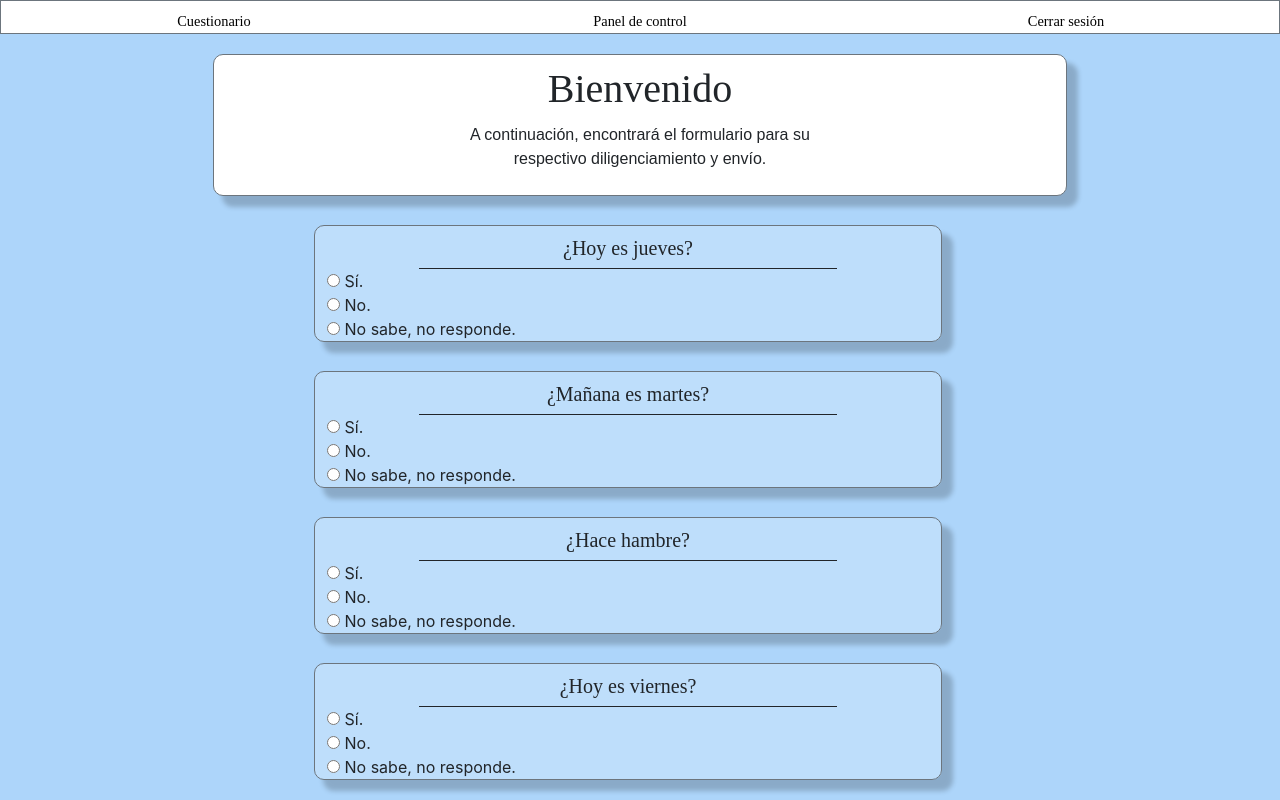
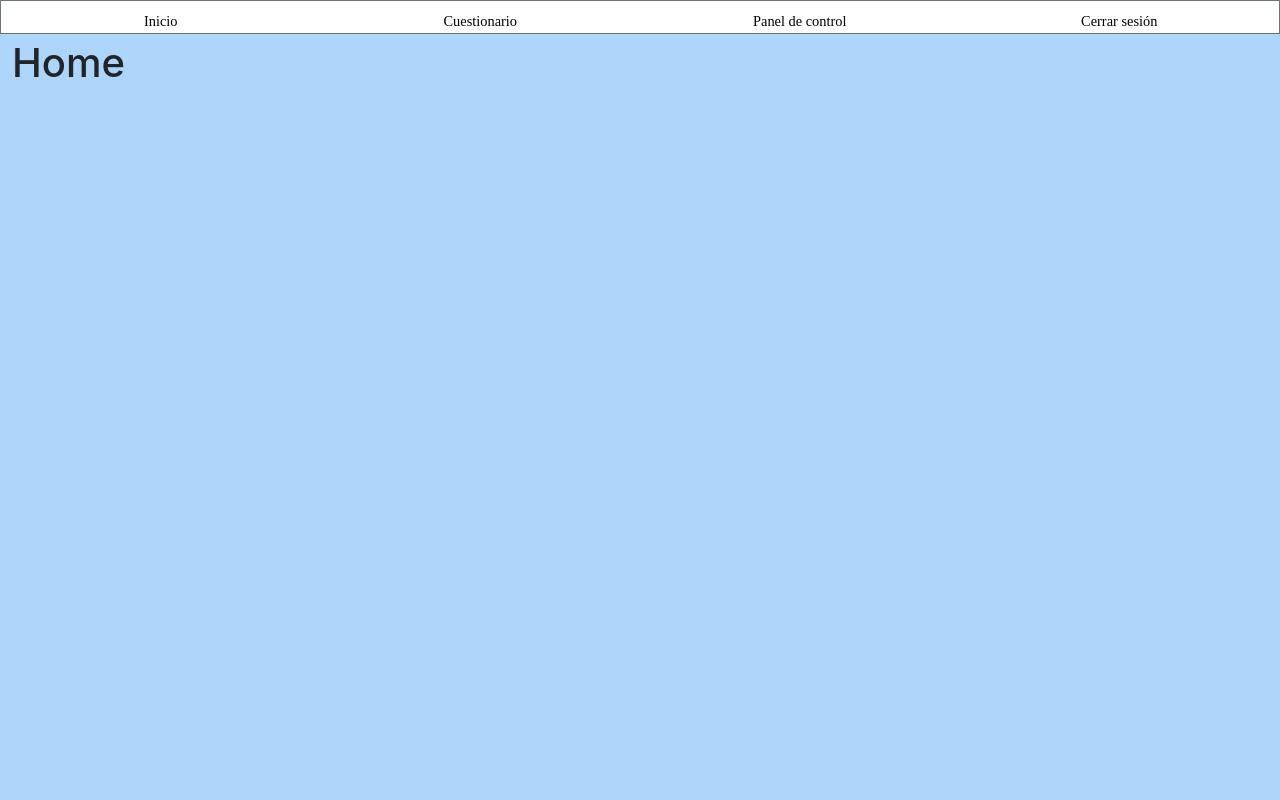
Before and after one commit to kmilom/michaeliba-front, a React (Create React App) app: page / in a window 1280 px wide. Shown: the top 800 px of the page. Built offline with nearby package versions, Linux system fonts and the light colour scheme.

Commit message:
Corregido diseño de gestor de asambleas

```diff
--- a/src/App.css
+++ b/src/App.css
@@ -1,57 +1,52 @@
-#fondo{
-    background-color: #add5fa;
-    min-height:100vh;
+#asambleas{
+    border-radius: 10px;
+    background-color: #d7e6f37a;
+    margin-left: 50px;
+    margin-top: 25px;
+    box-shadow: 10px 10px 5px 1px rgba(0, 0, 0, 0.2);
+    font-family: 'Times New Roman';
 }
-
 #body{
     background-color: #add5fa;
 }
-
-#saludo{
-    font-family: 'Times New Roman';
+#box{
+    background-color:  rgba(252, 252, 252, 0.2);
+    box-shadow: 10px 10px 5px 1px rgba(0, 0, 0, 0.2);
+    margin-top: 5px;
+    border-radius: 10px;
 }
-
-#texto{
-    font-family: Arial;
-}
-
 #caja{
     background-color:white;
     margin-top: 15px;
     box-shadow: 10px 10px 5px 1px rgba(0, 0, 0, 0.2);
     border-radius: 10px;
 }
-
+#fondo{
+    background-color: #add5fa;
+    min-height:100vh;
+}
 #head{
     background-color: white;
     font-size: 90%;
     color: black;
     margin-bottom: 5px;
 }
-
-#box{
-    background-color:  rgba(252, 252, 252, 0.2);
-    box-shadow: 10px 10px 5px 1px rgba(0, 0, 0, 0.2);
-    margin-top: 5px;
-    border-radius: 10px;
-}
-
 #panel{
     background-color: #fafaf8d7;
     min-height: 100vh;
 }
-
-#asambleas{
-    border-radius: 10px;
-    background-color: #d7e6f37a;
+#saludo{
+    font-family: 'Times New Roman';
 }
-
-.text-decoration-none{
-    color: black;
-    margin-top:10px;
+#texto{
+    font-family: Arial;
 }
 
 .text-center{
     font-family: 'Times New Roman';
     margin-top:10px;
 }
+.text-decoration-none{
+    color: black;
+    margin-top:10px;
+}
--- a/src/App.js
+++ b/src/App.js
@@ -2,6 +2,7 @@ import { Container } from 'react-bootstrap';
 import './App.css';
 import {BrowserRouter, Routes, Route} from "react-router-dom";
 import Header from './components/Header';
+import Home from "./Pages/Home";
 import Formulario from "./Pages/Formulario";
 import Dashboard from "./Pages/Dashboard";
 import AdministrarUsuarios from "./components/AdministrarUsuarios";
@@ -17,7 +18,8 @@ function App() {
           <BrowserRouter>
             <Header />
             <Routes>
-              <Route path="/" element={<Formulario />} />
+              <Route path='/' element={<Home />} />
+              <Route path="/formulario" element={<Formulario />} />
               <Route path="/dashboard" element={<Dashboard />}>
                 <Route path="administrar-usuarios" element={<AdministrarUsuarios />} />
                 <Route path="" element={<GestionarAsambleas />} />
--- /dev/null
+++ b/src/Pages/Home.js
@@ -0,0 +1,7 @@
+import React from "react";
+
+export default function Home () {
+    return(
+        <h1>Home</h1>
+    );
+}
--- a/src/components/Asamblea.js
+++ b/src/components/Asamblea.js
@@ -2,18 +2,19 @@ import React from "react";
 import { Col, Row } from "react-bootstrap";
 import { useParams } from "react-router-dom";
 import { vectorPreguntas } from "../utils/Info";
+import CrearPregunta from "./CrearPregunta";
 
 export default function Asamblea (){
     const params  = useParams();
-
-    let preguntas = vectorPreguntas.filter(pregunta => pregunta.idAsamblea === Number(params.idAsamblea));
+    let idAsamblea = Number(params.idAsamblea);
+    let preguntas = vectorPreguntas.filter(pregunta => pregunta.idAsamblea === idAsamblea);
 
     return(
         <Row>
+            <CrearPregunta props={idAsamblea} />
             {preguntas.map((p) =>
-            <Col xs={{ span: 6, offset: 3 }} className="text-center">
-                {p.pregunta}
-            </Col>)}
+                <Col key={p.id} xs={{ span: 6, offset: 3 }} className="text-center border">{p.pregunta}</Col>
+            )}
         </Row>
     );
 }
--- a/src/components/CrearPregunta.js
+++ b/src/components/CrearPregunta.js
@@ -1,7 +1,8 @@
 import React, { useState } from "react";
 import { Row, Col, Button, Modal, Form } from "react-bootstrap";
+//import { vectorPreguntas } from "../utils/Info";
 
-export default function CrearPregunta (){
+export default function CrearPregunta (props){
 
     const [show, setShow] = useState(false);
 
--- a/src/components/GestionarAsambleas.js
+++ b/src/components/GestionarAsambleas.js
@@ -4,21 +4,26 @@ import { vectorAsambleas } from "../utils/Info";
 import { Link } from "react-router-dom";
 
 export default function GestionarAsambleas (){
-
     return(
-        <Row>
-            <Col xs={{ span: 8, offset: 2 }} className="text-center"><h1>Gestionar asambleas</h1></Col>
-            <Col xs={{ span:6, offset: 3 }}>
-            {vectorAsambleas.map((asamblea)=>
-            <Link key={asamblea.id} to={`asamblea/${asamblea.id}`}>
-                <Col className="text-center text-decoration-none border border-secondary" id="asambleas">
-                    <Row>
-                        <Col xs={{ span:8, offset: 2 }} className="text-center"><h4>{asamblea.nombre}</h4></Col>
-                    </Row>
-                    <Col>Aqui va a ir la informacion concerniente a la asamblea</Col>
+        <>
+            <Row>
+                <Col xs={{ span: 8, offset: 2 }} className="text-center"><h1>Gestionar asambleas</h1></Col>
+            </Row>
+            <Row>{vectorAsambleas.map((asamblea)=>
+                <Col key={asamblea.id} id="asambleas" className="border" xs={{ span: 8, offset: 2 }} lg={{ span: 5 }} >
+                    <Link to={`asamblea/${asamblea.id}`} className="text-decoration-none" >
+                        <Row>
+                            <Col xs={{ span: 6, offset: 3 }} className="text-center border-bottom border-dark">{asamblea.barrio}</Col>
+                        </Row>
+                        <Row>
+                            <Col>{asamblea.fecha}</Col>
+                        </Row>
+                        <Row>
+                            <Col>Informacion adicional sobre asambleas</Col>
+                        </Row>
+                    </Link>
                 </Col>
-            </Link>)}
-            </Col>
-        </Row>
+            )}</Row>
+        </>
     );
 }
--- a/src/components/Header.js
+++ b/src/components/Header.js
@@ -7,13 +7,13 @@ const Header = () => {
         <Row id="head" className="border border-secondary">
             <Col>
                 <Row>
-                    <Col xs={{ span: 4 }} className="text-center"><Link className="text-decoration-none" to='/'>Cuestionario</Link></Col>
-                    <Col xs={{ span: 4 }} className="text-center"><Link className="text-decoration-none" to='/dashboard'>Panel de control</Link></Col>
-                    <Col xs={{ span: 4 }} className="text-center">Cerrar sesi&oacute;n</Col>
+                    <Col xs={{ span: 3 }} className="text-center"><Link className="text-decoration-none" to='/'>Inicio</Link></Col>
+                    <Col xs={{ span: 3 }} className="text-center"><Link className="text-decoration-none" to='/formulario'>Cuestionario</Link></Col>
+                    <Col xs={{ span: 3 }} className="text-center"><Link className="text-decoration-none" to='/dashboard'>Panel de control</Link></Col>
+                    <Col xs={{ span: 3 }} className="text-center">Cerrar sesi&oacute;n</Col>
                 </Row>
             </Col>
         </Row>
-
     );
 }
 
--- a/src/components/Pregunta.js
+++ b/src/components/Pregunta.js
@@ -1,18 +1,29 @@
 import React from "react";
-import { Row, Col } from "react-bootstrap";
+import { Row, Col, Form } from "react-bootstrap";
+import { vectorPosiblesRespuestas } from "../utils/Info";
+
+
+/*<div>
+                            <input type="radio" value="yes" name={pregunta.id} /> S&iacute;. <br/>
+                            <input type="radio" value="no" name={pregunta.id} /> No. <br/>
+                            <input type="radio" value="non" name={pregunta.id} /> No sabe, no responde. <br/>
+                        </div>  */
 
 const Pregunta = ({pregunta}) => {
+    let respuestas = vectorPosiblesRespuestas.filter(element => element.idPregunta === pregunta.id)
     return(
         <>
             <Row>
                 <Col xs={{ span: 6, offset: 3 }} className="border border-secondary mb-4" id="box">
                     <Row><Col xs={{ span: 8, offset: 2 }} className="text-center border-bottom border-dark"><h5>¿{pregunta.pregunta}?</h5></Col></Row>
                     <Row>
-                        <div>
-                            <input type="radio" value="yes" name={pregunta.id} /> S&iacute;. <br/>
-                            <input type="radio" value="no" name={pregunta.id} /> No. <br/>
-                            <input type="radio" value="non" name={pregunta.id} /> No sabe, no responde. <br/>
-                        </div>
+                        <Col>
+                        {respuestas.map((respuesta)=>
+                                <Col key={respuesta.id}>
+                                    <input type="radio" value={respuesta.respuesta} name={pregunta.id}>{respuesta.respuesta}</input><br/>
+                                </Col>
+                            )}
+                        </Col>
                     </Row>
                 </Col>
             </Row>
--- a/src/utils/Info.js
+++ b/src/utils/Info.js
@@ -1,14 +1,23 @@
-
 export const vectorAsambleas = [
-    {id:1, nombre:"Primera reunion"},
-    {id:2, nombre:"segunda reunion"}
-]
+    {id:1, barrio: "etapa 1", fecha: "2022/10/31"},
+    {id:2, barrio: "etapa 2", fecha: "2022/11/01"},
+    {id:3, barrio: "etapa 3", fecha: "2022/11/03"}
+];
 
 export const vectorPreguntas = [
     {id:1, pregunta:"Hoy es jueves", idAsamblea:1},
     {id:2, pregunta:"Mañana es martes", idAsamblea:1},
-    {id:3, pregunta:"Hace hambre", idAsamblea:1},
-    {id:4, pregunta:"Hoy es viernes", idAsamblea:2},
-    {id:5, pregunta:"Mañana es lunes", idAsamblea:2},
-    {id:6, pregunta:"Hace frio", idAsamblea:2}
+    {id:3, pregunta:"Hace hambre", idAsamblea:1}
 ];
+
+export const vectorPosiblesRespuestas = [
+    {id: 1, respuesta: "Sí", idPregunta: 1},
+    {id: 2, respuesta: "No", idPregunta: 1},
+    {id: 3, respuesta: "No sabe", idPregunta: 1},
+    {id: 4, respuesta: "Sí", idPregunta: 2},
+    {id: 5, respuesta: "No", idPregunta: 2},
+    {id: 6, respuesta: "No sabe", idPregunta: 2},
+    {id: 7, respuesta: "Sí", idPregunta: 3},
+    {id: 8, respuesta: "No", idPregunta: 3},
+    {id: 9, respuesta: "No sabe", idPregunta: 3}
+];
```
